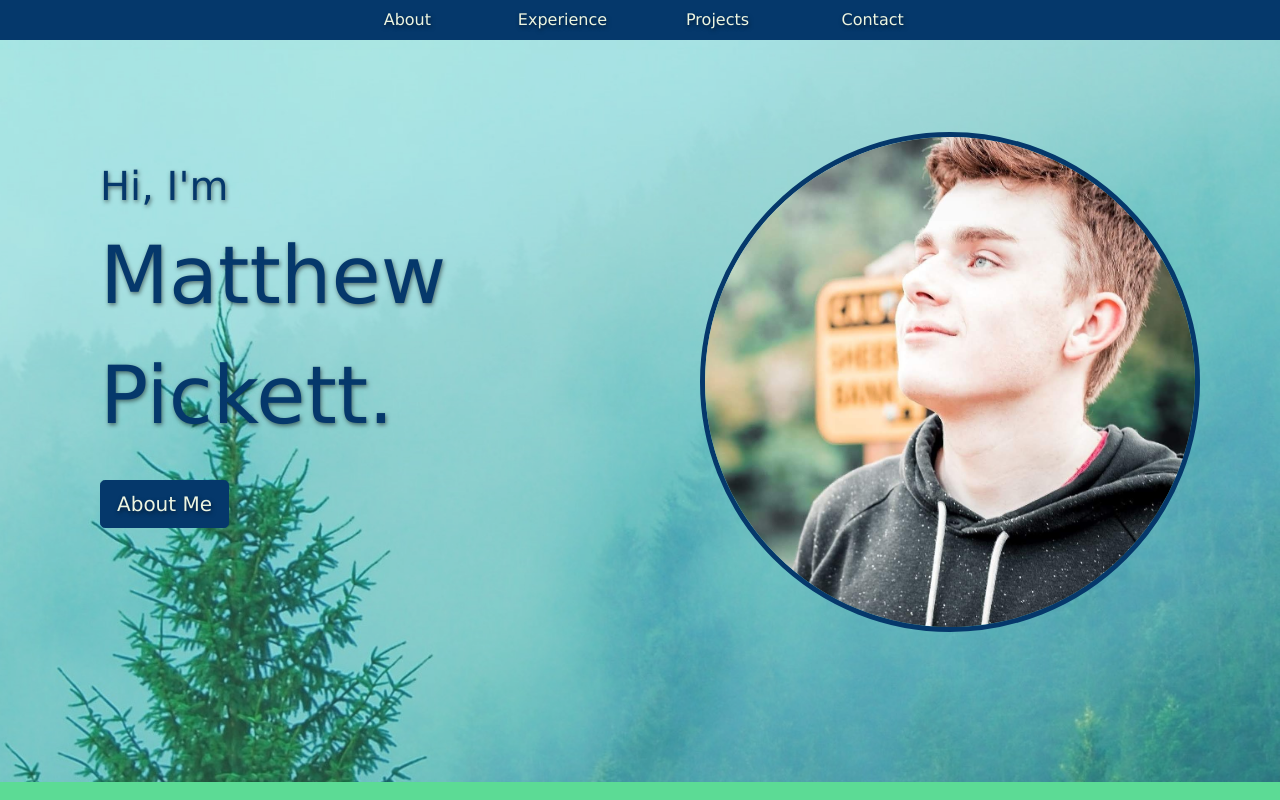
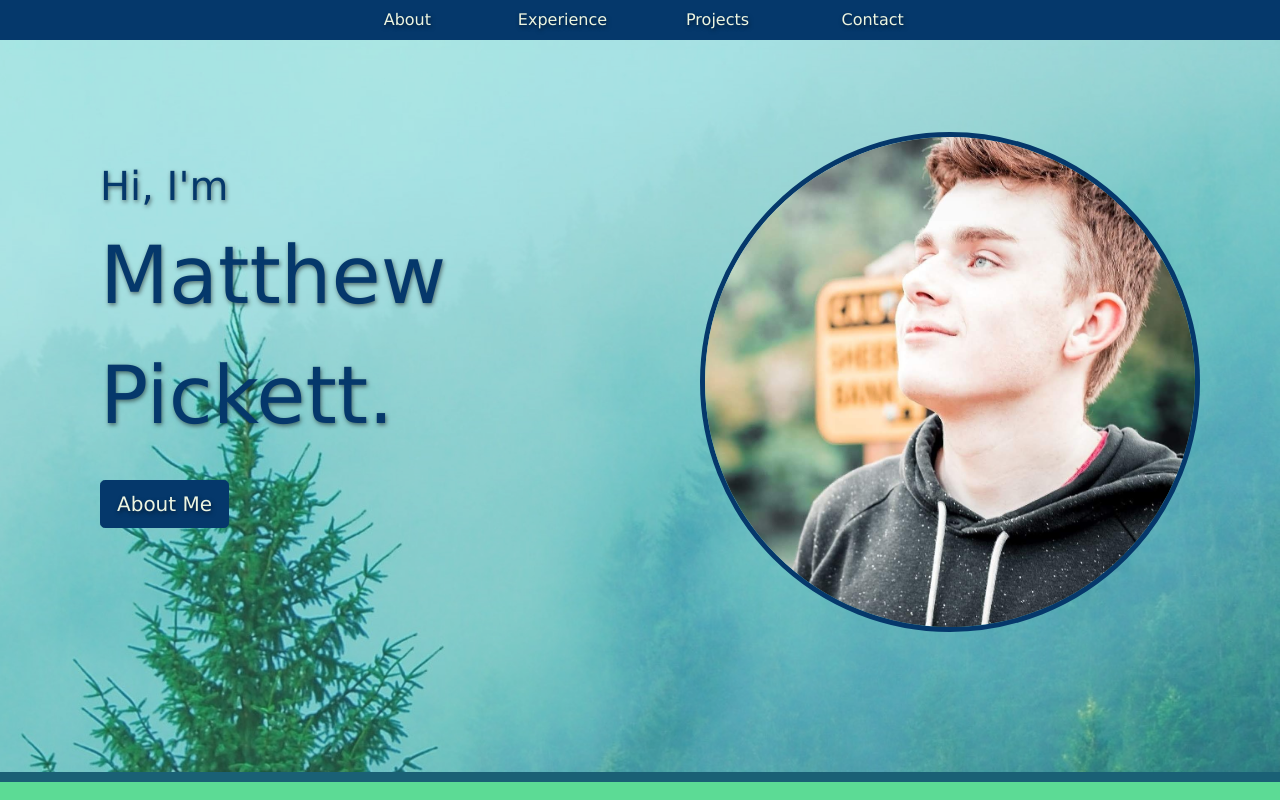
Before and after one commit to mpickettcoding/mpickettcoding.github.io, a plain HTML site: page index.html in a window 1280 px wide. Shown: the top 800 px of the page. Drawn offline with nearby package versions, Linux system fonts and the light colour scheme.

Commit message:
Added a border to the bottom of home section

```diff
--- a/css/index.css
+++ b/css/index.css
@@ -110,6 +110,7 @@ img {
       opacity: 0.75;
 	  z-index: -1;
 	  margin-top: -100px;
+	  border-bottom: 10px solid var(--darkblue);
 }
 
 .self-image {
```
